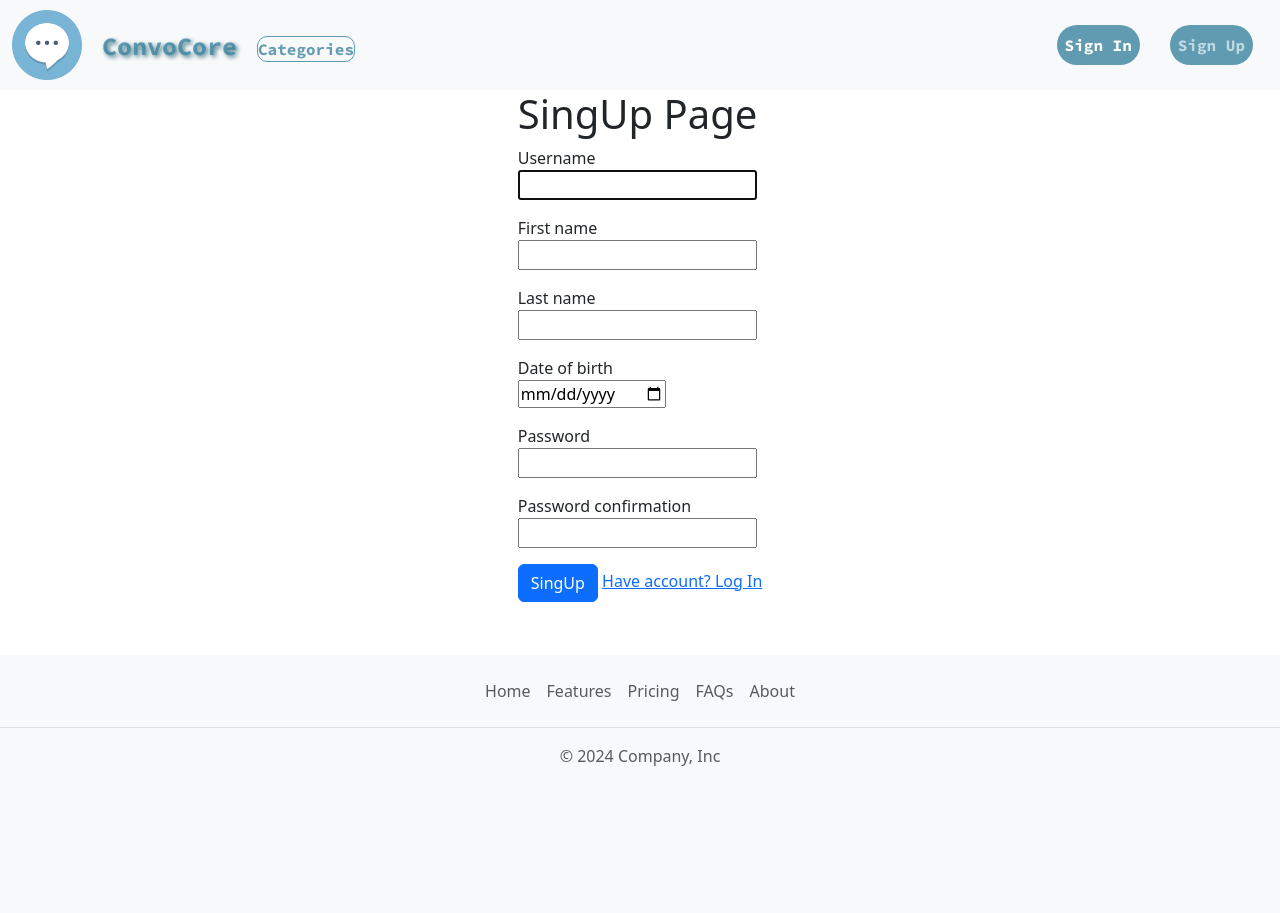
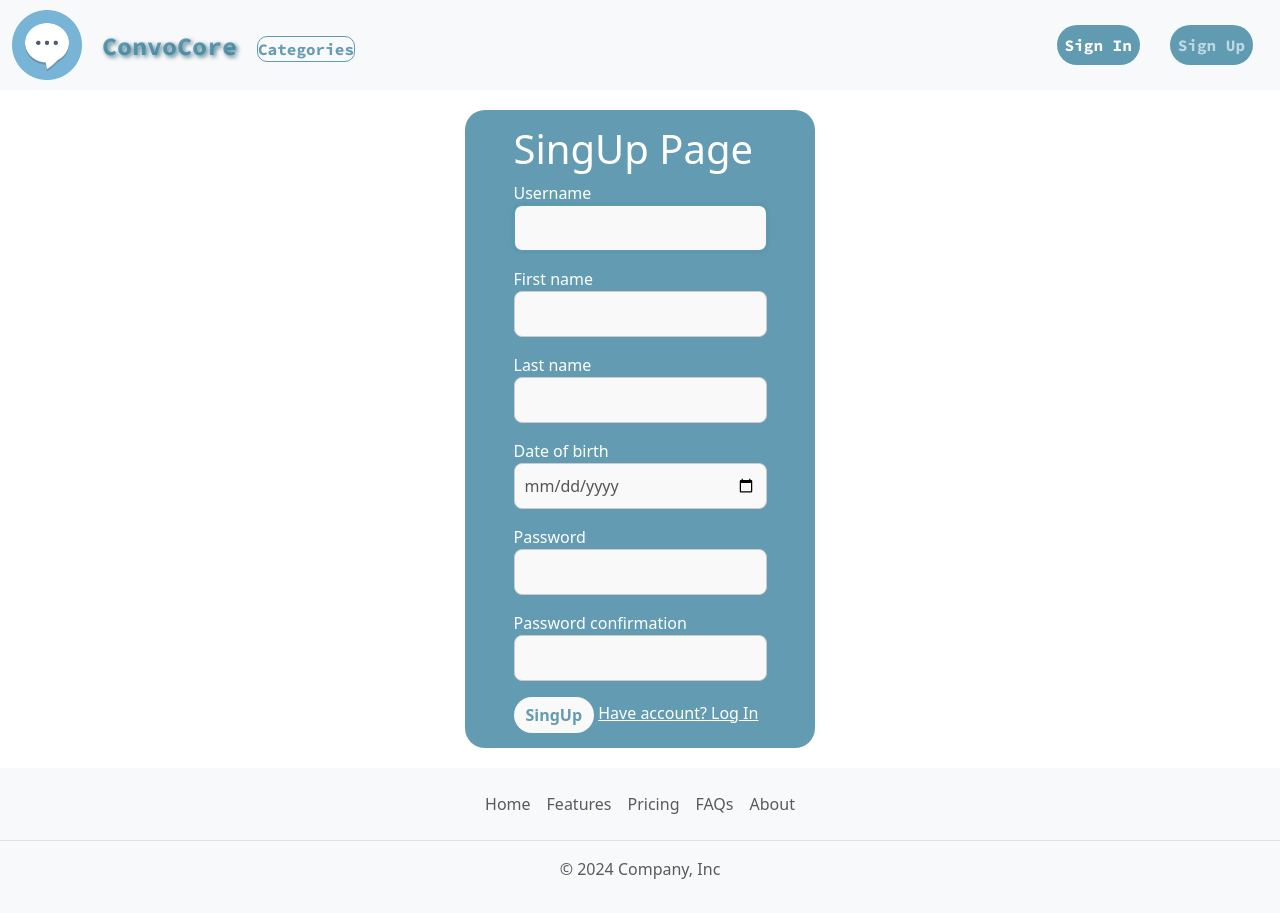
Before and after one commit to DominickUAODS/projectForum, a Django app: page /signup/ in a window 1280 px wide. Before the commit the page ends 766 px from the top, so only its background shows below. Run offline with Django 5.2, Linux system fonts and the light colour scheme; some libraries are stand-ins or nearby versions.

Commit message:
upgrade html + fix upload img

```diff
--- a/ForumApp/templates/add_category.html
+++ b/ForumApp/templates/add_category.html
@@ -1,13 +1,13 @@
 {% extends 'base.html' %}
 
 {% block content %}
-<div class="container">
+<div class=" container" id="add-cont">
     <h2>Add New Category</h2>
     <form method="post" enctype="multipart/form-data">
         {% csrf_token %}
         {{ form.as_p }}
-        <button type="submit" class="btn btn-primary">Add Category</button>
-        <a href="{% url 'Start page' %}" class="btn btn-secondary">Cancel</a>
+        <button type="submit" class="add-cat btn btn-primary">Add Category</button>
+        <a href="{% url 'Start page' %}" class="canc btn btn-secondary">Cancel</a>
     </form>
 </div>
 {% endblock %}
--- a/ForumApp/templates/add_post.html
+++ b/ForumApp/templates/add_post.html
@@ -1,13 +1,13 @@
 {% extends 'base.html' %}
 
 {% block content %}
-<div class="container">
+<div class="add-ps container">
     <h2>Add Post to "{{ category.title }}"</h2>
     <form method="post">
         {% csrf_token %}
         {{ form.as_p }}
-        <button type="submit" class="btn btn-primary">Add Post</button>
-        <a href="{% url 'category_posts' category.id %}" class="btn btn-secondary">Cancel</a>
+        <button type="submit" class="add-ps-b btn btn-primary">Add Post</button>
+        <a href="{% url 'category_posts' category.id %}" class="canc-ps btn btn-secondary">Cancel</a>
     </form>
 </div>
 {% endblock %}
--- a/ForumApp/templates/base.html
+++ b/ForumApp/templates/base.html
@@ -7,12 +7,18 @@
     <meta name="viewport" content="width=device-width, initial-scale=1.0">
     <title></title>
     <!-- Compiled and minified CSS -->
+    <meta name="viewport" content="width=device-width, initial-scale=1.0">
     <link rel="stylesheet" href="{% static 'templates_css/base.css' %}">
     <link rel="stylesheet" href="{% static 'templates_css/index.css' %}">
     <link rel="stylesheet" href="{% static 'templates_css/full_post.css' %}">
     <link rel="stylesheet" href="{% static 'templates_css/category_posts.css' %}">
+    <link rel="stylesheet" href="{% static 'templates_css/user_profile_details.css' %}">
+    <link rel="stylesheet" href="{% static 'templates_css/user_profile_edit.css' %}">
+    <link rel="stylesheet" href="{% static 'templates_css/add_category.css' %}">
+    <link rel="stylesheet" href="{% static 'templates_css/add_post.css' %}">
+    <link rel="stylesheet" href="{% static 'templates_css/login.css' %}">
+    <link rel="stylesheet" href="{% static 'templates_css/signup.css' %}">
     <link rel="stylesheet" href="{% static 'css/bootstrap.min.css' %}">
-    <meta name="viewport" content="width=device-width, initial-scale=1.0">
     <link rel="preconnect" href="https://fonts.googleapis.com">
     <link rel="preconnect" href="https://fonts.googleapis.com">
     <link rel="preconnect" href="https://fonts.gstatic.com" crossorigin>
--- a/ForumApp/templates/registration/login.html
+++ b/ForumApp/templates/registration/login.html
@@ -1,7 +1,7 @@
 {% extends "base.html" %}
 
 {% block login %}
-<div class="container d-flex justify-content-center">
+<div class="log-cont container d-flex justify-content-center">
     <div class="row">
         <h1>Login Page</h1>
         <form method="POST" action="">
@@ -16,8 +16,8 @@
                 <div class="">{{ form.password }}</div>
             </div>
 
-            <button class="btn btn-primary" type="submit">Login</button>
-            <a href="{% url 'signup' %}">Don't have account? Sing Up</a>
+            <button class="log-btn btn btn-primary" type="submit">Login</button>
+            <a class ="log-a" href="{% url 'signup' %}">Don't have account? Sing Up</a>
         </form>
     </div>
 </div>
--- a/ForumApp/templates/signup.html
+++ b/ForumApp/templates/signup.html
@@ -1,7 +1,7 @@
 {% extends "base.html" %}
 
 {% block singup %}
-<div class="container d-flex justify-content-center">
+<div class="sign-cont container d-flex justify-content-center">
     <div class="row">
         <form method="post" action="">
             <h1>SingUp Page</h1>
@@ -37,8 +37,8 @@
                 <div class="">{{ form.password2 }}</div>
             </div>
 
-            <button class="btn btn-primary" type="submit">SingUp</button>
-            <a href="{% url 'login' %}">Have account? Log In</a>
+            <button class="sign-btn btn btn-primary" type="submit">SingUp</button>
+            <a class = "login-a" href="{% url 'login' %}">Have account? Log In</a>
         </form>
     </div>
 </div>
--- a/ForumApp/views.py
+++ b/ForumApp/views.py
@@ -301,11 +301,6 @@ def add_category(request):
             category.title = form.cleaned_data['title']
             category.description = form.cleaned_data['description']
             category.created_by = request.user
-            image = form.cleaned_data['category_image']
-            print(image)
-            print(settings.MEDIA_URL)
-            if image:
-                category.category_image = settings.MEDIA_URL + image.name
             category.save()
             return redirect('Start page')
     else:
@@ -357,7 +352,7 @@ def delete_comment(request, comment_id):
     post_id = comment.post.id
     if request.method == 'POST':
         comment.delete()
-        return redirect('post_detail', post_id=post_id)
+        return redirect('full_post', post_id=post_id)
     return render(request, 'delete_comment.html', {'comment': comment})
 
 ################### LOGIN, REGISTER(SingUp), LOGOUT, USER PROFILE ###################
@@ -410,9 +405,9 @@ def user_profile_edit(request:HttpRequest, user_id):
                 user.save()
                 return redirect('login')
             user.save()
-            image = form.cleaned_data['user_image']
+            image = form.cleaned_data.get('user_image')
             if image:
-                user.user_image = settings.MEDIA_URL + image.name
+                user.user_image = image
                 user.save()
 
             return redirect('user_profile_details', user_id=user.id)
@@ -457,3 +452,19 @@ def like_comment(request, comment_id):
         liked = True
     comment.save()
     return JsonResponse({'liked': liked, 'likes_count': comment.likes})
+
+
+###
+# post = Post.objects.get(id=2)
+
+# user1 = CustomUser.objects.get(id=1)
+# user2 = CustomUser.objects.get(id=2)
+
+
+# Comment.objects.create(post=post, author=user1, content="Cool post, I love it!")
+# Comment.objects.create(post=post, author=user2, content="I agree with your thoughts.")
+# Comment.objects.create(post=post, author=user1, content="This is really interesting!")
+# Comment.objects.create(post=post, author=user2, content="Well said, couldn't agree more.")
+# Comment.objects.create(post=post, author=user1, content="Amazing content, keep it up!")
+
+# print("Comments created successfully!")
--- a/ForumApp/wwwroot/templates_css/base.css
+++ b/ForumApp/wwwroot/templates_css/base.css
@@ -87,4 +87,8 @@ html, body {
     .name-forum-cont {
         display: none !important;
     }
+
+    body{
+        background-color: red;
+    }
 }
--- a/ForumApp/wwwroot/templates_css/category_posts.css
+++ b/ForumApp/wwwroot/templates_css/category_posts.css
@@ -72,7 +72,7 @@
 
 .author-name {
     font-weight: bold;
-    color:rgba(215, 232, 239, 0.8);
+    color:rgba(215, 232, 239, 0.8) !important;
 }
 
 .likes,.posted-on{
--- /dev/null
+++ b/ForumApp/wwwroot/templates_css/login.css
@@ -0,0 +1,21 @@
+.log-cont{
+    background-color:  rgba(61, 132, 159, 0.8);
+    padding: 15px;
+    color: white;
+    border-radius: 20px;
+    max-width: 350px !important;
+    margin-top: 20px;
+    margin-bottom: 20px;
+}
+
+.log-a{
+    color: white !important;
+}
+
+.log-btn{
+    background-color:#f9f9f9 !important;
+    color: rgba(61, 132, 159, 0.8) !important;
+    font-weight: bolder !important;
+    border-radius: 20px !important;
+    border: none !important;
+}
--- /dev/null
+++ b/ForumApp/wwwroot/templates_css/signup.css
@@ -0,0 +1,21 @@
+.sign-cont{
+    background-color:  rgba(61, 132, 159, 0.8);
+    padding: 15px;
+    color: white;
+    border-radius: 20px;
+    max-width: 350px !important;
+    margin-top: 20px;
+    margin-bottom: 20px;
+}
+
+.login-a{
+    color: white !important;
+}
+
+.sign-btn{
+    background-color:#f9f9f9 !important;
+    color: rgba(61, 132, 159, 0.8) !important;
+    font-weight: bolder !important;
+    border-radius: 20px !important;
+    border: none !important;
+}
--- /dev/null
+++ b/ForumApp/wwwroot/templates_css/user_profile_details.css
@@ -0,0 +1,34 @@
+.user-info{
+    background-color:  rgba(61, 132, 159, 0.8);
+    padding: 15px;
+    color: white;
+    border-radius: 20px;
+}
+.main-cont{
+    width: 100%!important;
+    height: auto !important;
+}
+.usr-l{
+    color: rgba(215, 232, 239, 0.8);
+}
+
+.btn-back,
+.btn-edit
+{
+    background-color:#f9f9f9 !important;
+    color: rgba(61, 132, 159, 0.8) !important;
+    font-weight: bolder !important;
+    border-radius: 20px !important;
+    border: none !important;
+}
+
+.btn-edit:hover,
+.btn-back:hover {
+    animation: bounce 0.5s;
+    background-color: rgb(23, 63, 116);
+}
+
+.btn-back{
+    background-color:rgba(61, 132, 159, 0.8) !important;
+    color:  #f9f9f9!important;
+}
--- /dev/null
+++ b/ForumApp/wwwroot/templates_css/user_profile_edit.css
@@ -0,0 +1,71 @@
+.edit-info {
+    background-color: rgba(61, 132, 159, 0.8);
+    color: white;
+    border-radius: 20px;
+    padding: 15px;
+    height: 400px;
+    max-height: 600px;
+    overflow-y: auto;
+}
+
+.btn-back,
+.btn-edit{
+    background-color:#f9f9f9 !important;
+    color: rgba(61, 132, 159, 0.8) !important;
+    font-weight: bolder !important;
+    border-radius: 20px !important;
+    border: none !important;
+}
+
+.btn-edit:hover,
+.btn-back:hover {
+    animation: bounce 0.5s;
+    background-color: rgb(23, 63, 116);
+}
+
+.btn-back{
+    background-color:rgba(61, 132, 159, 0.8) !important;
+    color:  #f9f9f9!important;
+}
+
+input[type="text"],
+input[type="password"],
+input[type="email"],
+textarea {
+    width: 100%;
+    padding: 10px;
+    border: 1px solid #ccc;
+    border-radius: 8px;
+    font-size: 16px;
+    color: #555;
+    background-color: #f9f9f9;
+    transition: border-color 0.3s ease, box-shadow 0.3s ease;
+}
+
+
+input[type="text"]:focus,
+input[type="password"]:focus,
+input[type="email"]:focus,
+textarea:focus {
+    border-color: rgba(61, 132, 159, 0.8);
+    box-shadow: 0 0 5px rgba(61, 132, 159, 0.5);
+    outline: none;
+}
+
+input[type="date"] {
+    width: 100%;
+    padding: 10px;
+    border: 1px solid #ccc;
+    border-radius: 8px;
+    font-size: 16px;
+    color: #555;
+    background-color: #f9f9f9;
+    transition: border-color 0.3s ease, box-shadow 0.3s ease;
+}
+
+
+input[type="date"]:focus {
+    border-color: rgba(61, 132, 159, 0.8);
+    box-shadow: 0 0 5px rgba(61, 132, 159, 0.5);
+    outline: none;
+}
```
Also changed, not shown: ForumApp/templates/full_post.html (+8 -3 lines), ForumApp/templates/user_profile_details.html (+10 -10 lines), ForumApp/templates/user_profile_edit.html (+6 -4 lines), ForumApp/wwwroot/templates_css/add_category.css (added, +29 -0 lines), ForumApp/wwwroot/templates_css/add_post.css (added, +29 -0 lines), ForumApp/wwwroot/templates_css/full_post.css (+55 -8 lines), ForumApp/wwwroot/img/category_image/art.png (added), ForumApp/wwwroot/img/category_image/art_nfLsAH5.png (added).
